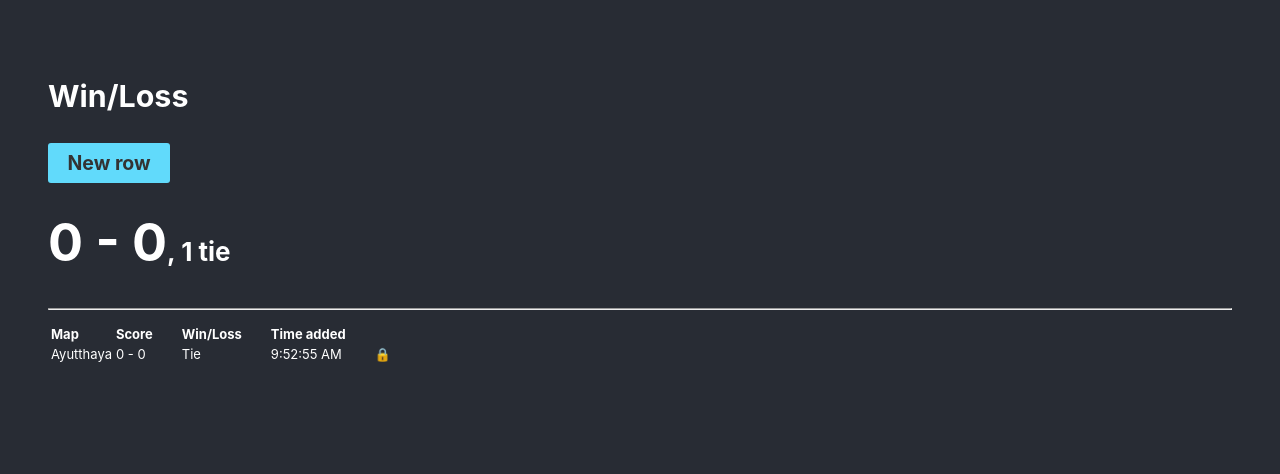
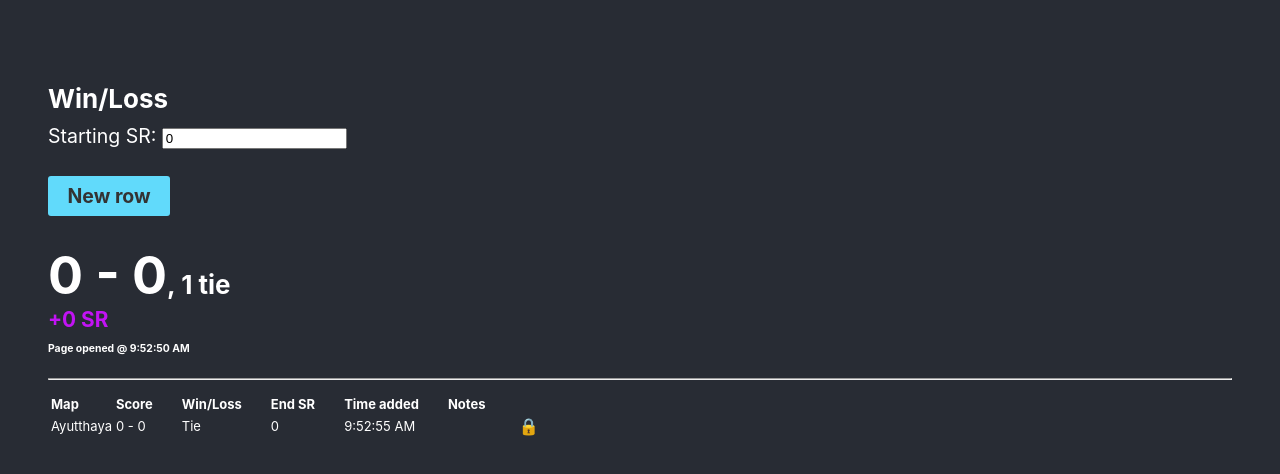
Before and after one commit to au5ton/owwinloss, a React (Create React App) app: page / in a window 1280 px wide. Both pictures are taken after a click on the link "New row". Shown: the top 474 px of the page. Built offline with nearby package versions, Linux system fonts and the light colour scheme.

Commit message:
implemented SR tracking and notes

```diff
--- a/package.json
+++ b/package.json
@@ -1,5 +1,5 @@
 {
-  "name": "win-loss",
+  "name": "owwinloss",
   "version": "0.1.0",
   "private": true,
   "dependencies": {
@@ -9,7 +9,8 @@
     "node-sass": "^4.14.0",
     "react": "^16.13.1",
     "react-dom": "^16.13.1",
-    "react-scripts": "3.4.1"
+    "react-scripts": "3.4.1",
+    "shortid": "^2.2.15"
   },
   "scripts": {
     "start": "react-scripts start",
--- a/src/App.js
+++ b/src/App.js
@@ -1,126 +1,87 @@
-import React, { useState, useRef, useEffect } from 'react';
+import React, { useState, useEffect } from 'react';
+import Entry from './Entry'
+import { matchResult } from './common'
+import shortid from 'shortid'
 import './App.scss';
 
-const matchResult = (scoreBlue, scoreRed) => {
-  return (scoreBlue == scoreRed) ? 'Tie' : (scoreBlue > scoreRed ? 'Win' : 'Loss')
-}
-
-var MAX_ID = 0;
-const STAGES = ["Ayutthaya", "Black Forest", "Blizzard World", "Busan", "Castillo", "Château Guillard", "Dorado", "Ecopoint: Antarctica", "Eichenwalde", "Hanamura", "Havana", "Hollywood", "Horizon Lunar Colony", "Ilios", "Junkertown", "King's Row", "Lijiang Tower", "Necropolis", "Nepal", "Numbani", "Oasis", "Paris", "Petra", "Rialto", "Route 66", "Temple of Anubis", "Volskaya Industries", "Watchpoint: Gibraltar"]
-
-function Entry(props) {
-  const [stage, setStage] = useState(STAGES[0]);
-  const [scoreBlue, setScoreBlue] = useState(0);
-  const [scoreRed, setScoreRed] = useState(0);
-  const [locked, setLocked] = useState(true);
-  const [deleted, setDeleted] = useState(false);
-
-  const handleUpdate = () => {
-    props.onUpdate(props.id, stage, scoreBlue, scoreRed, locked, deleted)
-  }
-
-  const handleStageSelect = (e) => {
-    setStage(e.target.value)
-  }
-
-  const handleLock = (e) => {
-    setLocked(!locked)
-  }
-
-  const handleDeleted = () => {
-    setDeleted(true)
-  }
-
-  const handleScoreBlue = (e) => {
-    setScoreBlue(e.target.value)
-  }
-
-  const handleScoreRed = (e) => {
-    setScoreRed(e.target.value)
-  }
-
-  useEffect(() => {
-    handleUpdate()
-  }, [stage, scoreBlue, scoreRed, locked, deleted])
-
-  if(deleted) {
-    return <></>
-  }
-
-  if(locked) {
-    return (
-      <tr>
-        <td>{stage}</td>
-        <td>{`${scoreBlue} - ${scoreRed}`}</td>
-        <td>{matchResult(scoreBlue, scoreRed)}</td>
-        <td>{new Date(props.added).toLocaleTimeString()}</td>
-        <td><div className="clickable" title="Row locked" onClick={handleLock}>🔒</div></td>
-      </tr>
-    )
-  }
-  else {
-    return (
-      <tr>
-        <td>
-          <select name="stage" onChange={handleStageSelect}>
-            {STAGES.map(e => <option key={e} value={e}>{e}</option>)}
-          </select>
-        </td>
-        <td><input type="number" min={0} value={scoreBlue} onChange={handleScoreBlue} /> - <input type="number" min={0} value={scoreRed} onChange={handleScoreRed} /></td>
-        <td>{matchResult(scoreBlue, scoreRed)}</td>
-        <td>{new Date(props.added).toLocaleTimeString()}</td>
-        <td><div className="clickable" title="Row unlocked" onClick={handleLock}>🔓</div></td>
-        <td><div className="clickable" title="Delete" onClick={handleDeleted}>🗑</div></td>
-      </tr>
-    )
-  }
-
-}
-
-function App() {
+export default function App() {
   const [entries, setEntries] = useState([])
   const [records, setRecords] = useState([])
   const [totalWin, setTotalWin] = useState(0)
   const [totalTie, setTotalTie] = useState(0)
   const [totalLoss, setTotalLoss] = useState(0)
 
+  const [startingSR, setStartingSR] = useState(0)
+  const [endingSR, setEndingSR] = useState(0)
+  const [sessionStarted, setSessionStarted] = useState(new Date())
 
-  const handleUpdate = (key, stage, scoreBlue, scoreRed, locked, deleted) => {
-    const clone = JSON.parse(JSON.stringify(records))
-    const outcome = matchResult(scoreBlue, scoreRed);
+  const handleUpdate = (key, stage, scoreBlue, scoreRed, deleted, endSR, timestamp) => {
+    console.log(key, stage, scoreBlue, scoreRed, deleted, endSR)
 
-    if (outcome === 'Win') clone[key] = 1;
-    if (outcome === 'Tie') clone[key] = 0;
-    if (outcome === 'Loss') clone[key] = -1;
-    if (deleted) clone[key] = null
+    // If performing a delete operation, take care of it and exit
+    if(deleted) {
+      let idx = records.findIndex(e => e.key === key)
+      records.splice(idx, 1)
+      setRecords(records)
+      console.log('deleted', records)
+    }
+    // if record doesn't exist for this key
+    else if (records.findIndex(e => e.key === key) === -1) {
+      records.push({
+        key: key,
+        matchOutcome: matchResult(scoreBlue, scoreRed),
+        endSR: endSR,
+        timestamp: new Date(timestamp).valueOf()
+      })
+      console.log('pushed', records)
+    }
+    else {
+      // otherwise, modify our record for this key
+      const idx = records.findIndex(e => e.key === key)
+      records[idx].matchOutcome = matchResult(scoreBlue, scoreRed)
+      records[idx].endSR = endSR
+      console.log('in-placed', records)
+    }
 
-    setTotalWin(clone.filter(e => e === 1).length)
-    setTotalTie(clone.filter(e => e === 0).length)
-    setTotalLoss(clone.filter(e => e === -1).length)
-
-    setRecords(clone);
-
-    console.log(key, stage, scoreBlue, scoreRed, locked, deleted)
-    console.log(clone)
+    // update state
+    setTotalWin(records.filter(e => e.matchOutcome === 'Win').length)
+    setTotalTie(records.filter(e => e.matchOutcome === 'Tie').length)
+    setTotalLoss(records.filter(e => e.matchOutcome === 'Loss').length)
+    setEndingSR(records.length > 0 ? records[records.length-1].endSR : startingSR)
+    setRecords(records);
   }
 
   const handleClick = (e) => {
+    let latestSR = records.length > 0 ? records[records.length-1].endSR : startingSR
+    let reserved = shortid.generate()
+
     setEntries([
-      <Entry key={MAX_ID + 1} id={MAX_ID + 1} onUpdate={handleUpdate} added={new Date()} />,
-      ...entries
+      ...entries,
+      <Entry key={reserved} id={reserved} onUpdate={handleUpdate} added={new Date()} latestSR={latestSR}/>
     ])
-    MAX_ID++;
+  }
+
+  const handleStartingSR = (e) => {
+    setStartingSR(e.target.value)
+    if(entries.filter(e => e !== null).length === 0) {
+      setEndingSR(e.target.value)
+    }
   }
 
   return (
     <div className="App">
       <header>
-        <h3>Win/Loss</h3>
+        <h4 className="title">Win/Loss</h4>
+        <div className="starting-sr">
+          Starting SR: <input type="number" value={startingSR} onChange={handleStartingSR} />
+        </div>
         <a className="button" onClick={handleClick}>New row</a>
-        <h1>
+        <h1 className="win-loss">
           {`${totalWin} - ${totalLoss}`}
           <span className="ties">{totalTie > 0 ? `, ${totalTie} tie${totalTie > 1 ? 's' : ''}` : ''}</span>
         </h1>
+  <h3 className="sr">{`${endingSR - startingSR >= 0 ? '+' : ''}${endingSR - startingSR} SR`}<span class="small"><br />Page opened @ {sessionStarted.toLocaleTimeString()}</span></h3>
+
       </header>
       <hr />
       <table>
@@ -129,7 +90,9 @@ function App() {
             <th>Map</th>
             <th>Score</th>
             <th>Win/Loss</th>
+            <th>End SR</th>
             <th>Time added</th>
+            <th>Notes</th>
           </tr>
         </thead>
         <tbody>
@@ -139,5 +102,3 @@ function App() {
     </div>
   );
 }
-
-export default App;
--- a/src/App.scss
+++ b/src/App.scss
@@ -32,16 +32,52 @@ body {
   transition: transform 100ms;
   transform: scale(1.0);
   &:hover {
+    transform: scale(1.15);
+  }
+
+  &.emoji {
+    font-size: 1.25em;
+    padding: 0 0.25em;
+  }
+  &.emoji:hover {
     transform: scale(1.25);
   }
 }
 
-h1 span.ties {
+.title {
+  margin-bottom: 0.4em;
+}
+
+.starting-sr {
+  font-size: 0.75em;
+  margin-bottom: 1.5em;
+}
+
+.small {
   font-size: 0.5em;
+  color: #fff;
+}
+
+h1.win-loss {
+  margin-bottom: 0;
+
+  span.ties {
+    font-size: 0.5em;
+  }
+}
+
+h3.sr {
+  color: #c213f4;
+  font-size: 0.8em;
+  margin-top: 0;
 }
 
 table {
   font-size: 0.5em;
+
+  input[type=number] {
+    width: 50px;
+  }
 
   th {
     padding-right: 2em;
--- /dev/null
+++ b/src/Entry.js
@@ -0,0 +1,86 @@
+import React, { useState, useEffect } from 'react';
+import { matchResult, STAGES} from './common';
+import './App.scss';
+
+export default function Entry(props) {
+  const [stage, setStage] = useState(STAGES[0])
+  const [scoreBlue, setScoreBlue] = useState(0)
+  const [scoreRed, setScoreRed] = useState(0)
+  const [locked, setLocked] = useState(true)
+  const [deleted, setDeleted] = useState(false)
+  const [endSR, setEndSR] = useState(props.latestSR || 0)
+  const [notes, setNotes] = useState('')
+
+  const handleUpdate = () => {
+    props.onUpdate(props.id, stage, scoreBlue, scoreRed, deleted, endSR, props.added)
+  }
+
+  const handleStageSelect = (e) => {
+    setStage(e.target.value)
+  }
+
+  const handleLock = (e) => {
+    setLocked(!locked)
+  }
+
+  const handleDeleted = () => {
+    setDeleted(true)
+  }
+
+  const handleScoreBlue = (e) => {
+    setScoreBlue(e.target.value)
+  }
+
+  const handleScoreRed = (e) => {
+    setScoreRed(e.target.value)
+  }
+
+  const handleEndSR = (e) => {
+    setEndSR(isNaN(parseInt(e.target.value)) ? 0 : parseInt(e.target.value))
+  }
+
+  const handleNotes = (e) => {
+    setNotes(e.target.value)
+  }
+
+  useEffect(() => {
+    handleUpdate()
+  }, [stage, scoreBlue, scoreRed, deleted, endSR])
+
+  if(deleted) {
+    return <></>
+  }
+
+  if(locked) {
+    return (
+      <tr>
+        <td>{stage}</td>
+        <td>{`${scoreBlue} - ${scoreRed}`}</td>
+        <td>{matchResult(scoreBlue, scoreRed)}</td>
+        <td>{endSR}</td>
+        <td>{new Date(props.added).toLocaleTimeString()}</td>
+        <td>{notes}</td>
+        <td><div className="clickable emoji" title="Row locked" onClick={handleLock}>🔒</div></td>
+      </tr>
+    )
+  }
+  else {
+    return (
+      <tr>
+        <td>
+          <select name="stage" onChange={handleStageSelect}>
+            {STAGES.map(e => <option key={e} value={e}>{e}</option>)}
+          </select>
+        </td>
+        <td><input type="number" min={0} value={scoreBlue} onChange={handleScoreBlue} /> - <input type="number" min={0} value={scoreRed} onChange={handleScoreRed} /></td>
+        <td>{matchResult(scoreBlue, scoreRed)}</td>
+        <td><input type="number" min={0} value={endSR} onChange={handleEndSR} /></td>
+        <td>{new Date(props.added).toLocaleTimeString()}</td>
+        <td><textarea onChange={handleNotes}>{notes}</textarea></td>
+        <td><div className="clickable emoji" title="Row unlocked" onClick={handleLock}>🔓</div></td>
+        <td><div className="clickable emoji" title="Delete" onClick={handleDeleted}>❌</div></td>
+      </tr>
+    )
+  }
+
+}
--- /dev/null
+++ b/src/common.js
@@ -0,0 +1,6 @@
+
+export const STAGES = ["Ayutthaya", "Black Forest", "Blizzard World", "Busan", "Castillo", "Château Guillard", "Dorado", "Ecopoint: Antarctica", "Eichenwalde", "Hanamura", "Havana", "Hollywood", "Horizon Lunar Colony", "Ilios", "Junkertown", "King's Row", "Lijiang Tower", "Necropolis", "Nepal", "Numbani", "Oasis", "Paris", "Petra", "Rialto", "Route 66", "Temple of Anubis", "Volskaya Industries", "Watchpoint: Gibraltar"]
+
+export const matchResult = (scoreBlue, scoreRed) => {
+  return (scoreBlue === scoreRed) ? 'Tie' : (scoreBlue > scoreRed ? 'Win' : 'Loss')
+}
```
Also changed, not shown: 1 other file (tests, documents, lock files or other folders).
